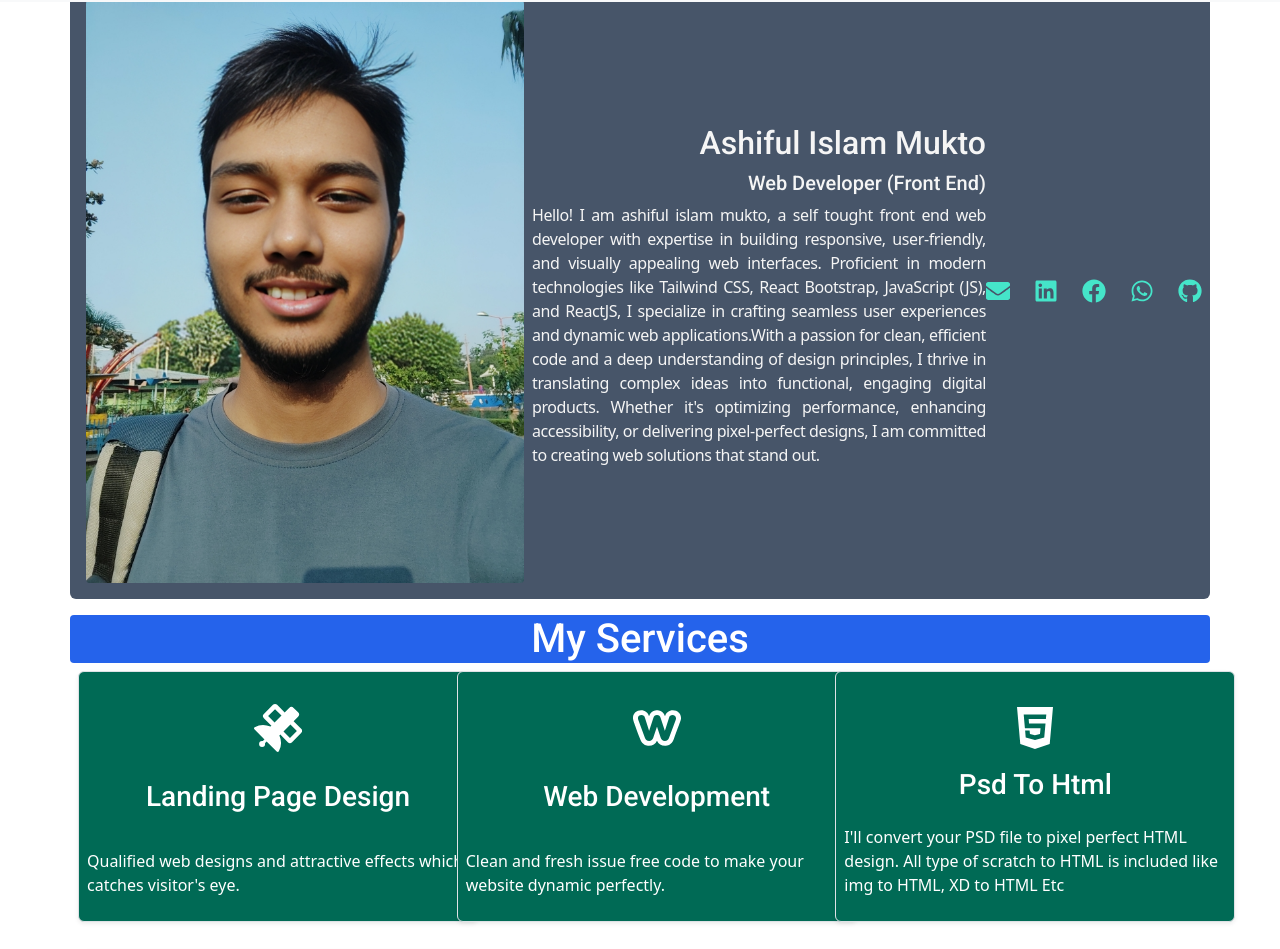
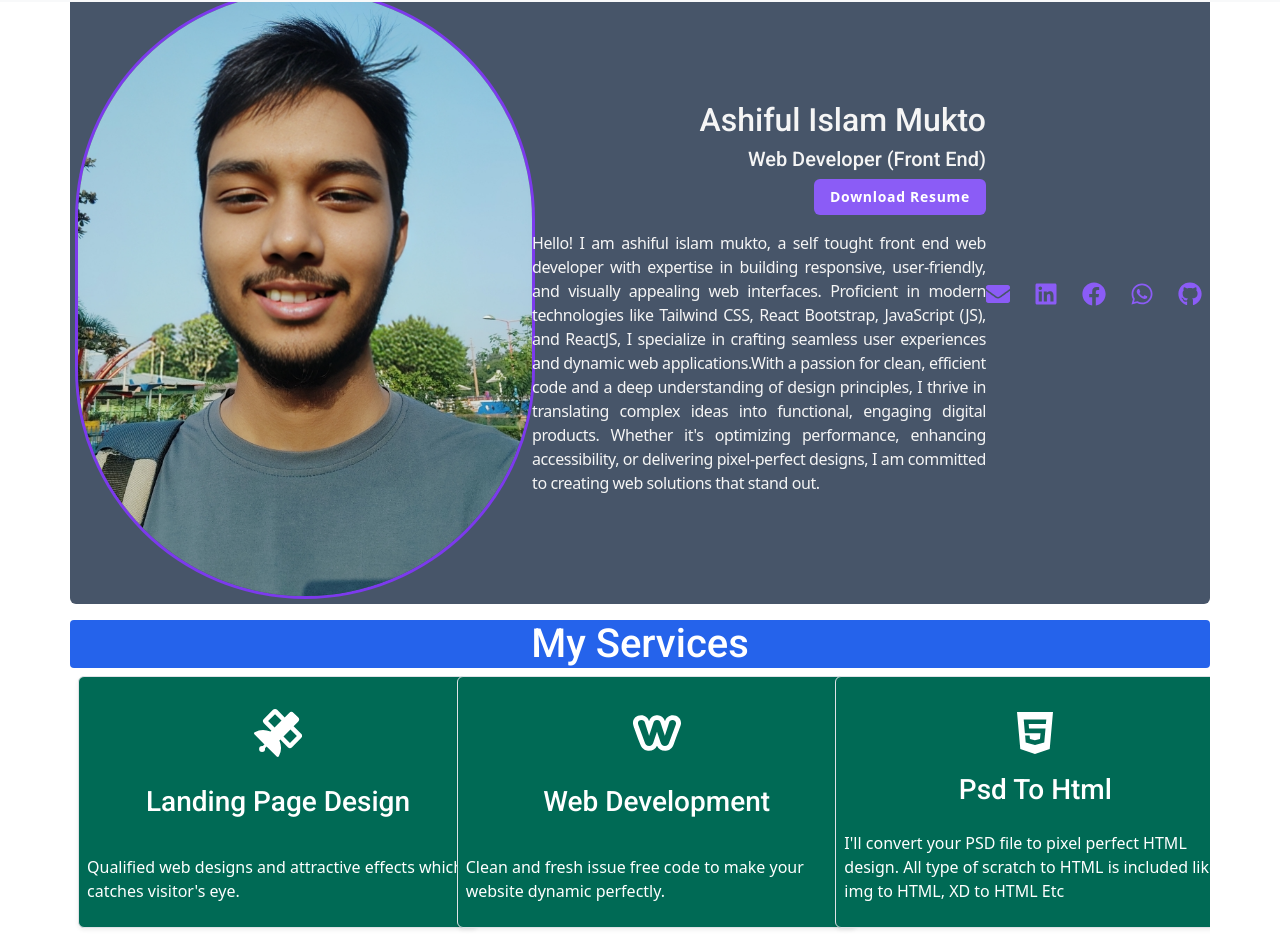
Before and after one commit to ashiful2002/portfolio, a React (Vite) app: page / in a window 1280 px wide. Shown: the part 86-1035 px from the top of the page. Built offline with nearby package versions, Linux system fonts and the light colour scheme.

Commit message:
Added testimonial and Contact section

```diff
--- a/src/pages/Home/Section/Hero.jsx
+++ b/src/pages/Home/Section/Hero.jsx
@@ -18,7 +18,7 @@ const Hero = () => {
               src={heroImage3}
               alt="heroImage"
               srcset=""
-              className="w-screen rounded-xl p-2 md:w-[500px]"
+              className="w-[350px]  rounded-full  ring ring-violet-600  md:w-[500px]"
             />
           </div>
 
@@ -27,13 +27,13 @@ const Hero = () => {
               <div key={index} className="mt-4">
                 <h2 className="text-capitalize">{item.name}</h2>
                 <h5>{item.title}</h5>
+                <Button className="mt-0 text-sm">Download Resume</Button>
                 <p className="text-justify tracking-tight">{item.desc}</p>
               </div>
             ))}
           </div>
           <Socials />
         </div>
-
       </div>
     </Section>
   );
--- a/src/pages/Home/Section/Services.jsx
+++ b/src/pages/Home/Section/Services.jsx
@@ -8,7 +8,7 @@ const Services = () => {
     <Section id="services">
       <PageTitle heading="my services" className="" />
       <div className="">
-        <div className="grid grid-cols-1 sm:grid-cols-2 md:gap-3 xl:grid-cols-3 px-2">
+        <div className="grid grid-cols-1 overflow-hidden px-2 sm:grid-cols-2 md:gap-3 xl:grid-cols-3">
           {services.map(({ id, title, desc, icon: Icon }) => (
             <Card
               key={id}
--- a/src/pages/Home/Section/Socials.jsx
+++ b/src/pages/Home/Section/Socials.jsx
@@ -3,17 +3,17 @@ import { SoicalMidea } from "../../../Constants/Index";
 
 const Socials = () => {
   return (
-    <div>
-      <div className="flex items-center justify-center gap-4">
+    <>
+      <div className="my-4 flex items-center justify-center gap-4">
         {SoicalMidea.map(({ id, url, icon: Icon, title }) => (
           <div key={id} className="">
             <a href={url}>
-              <Icon className="text-2xl text-[#45ffdad9]" />
+              <Icon className="text-2xl text-violet-500" />
             </a>
           </div>
         ))}
       </div>
-    </div>
+    </>
   );
 };
 
```
